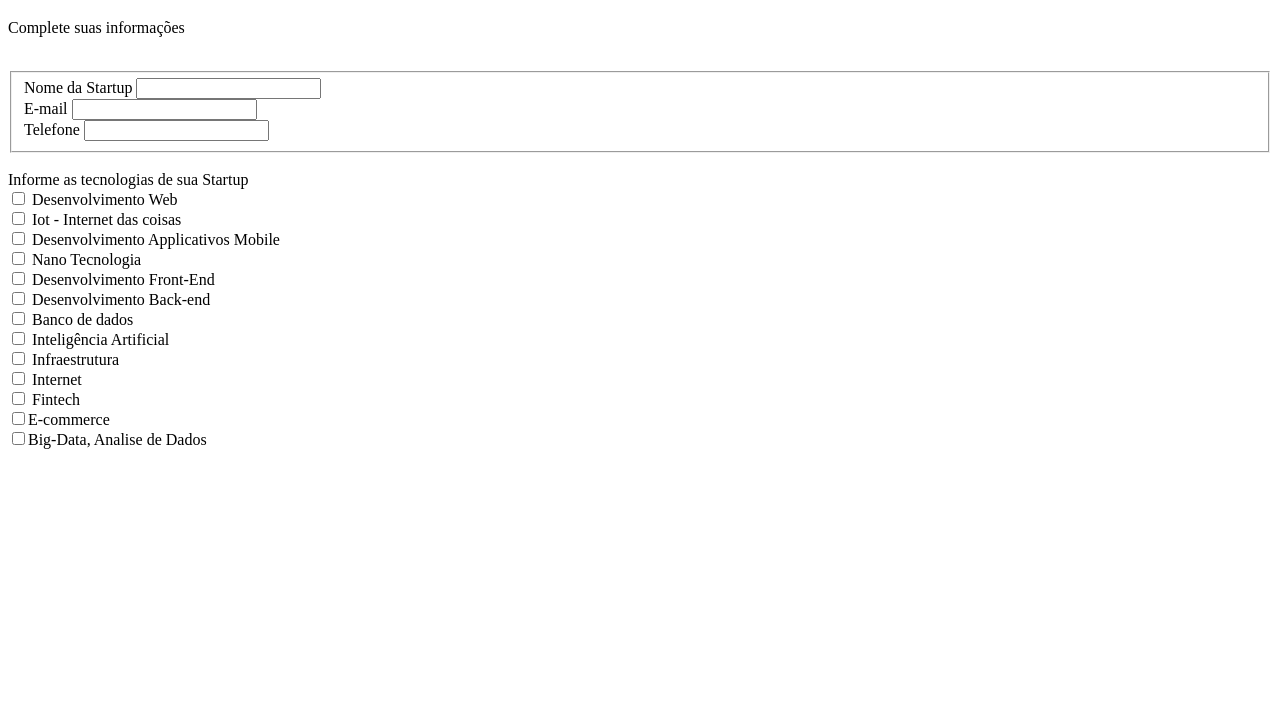
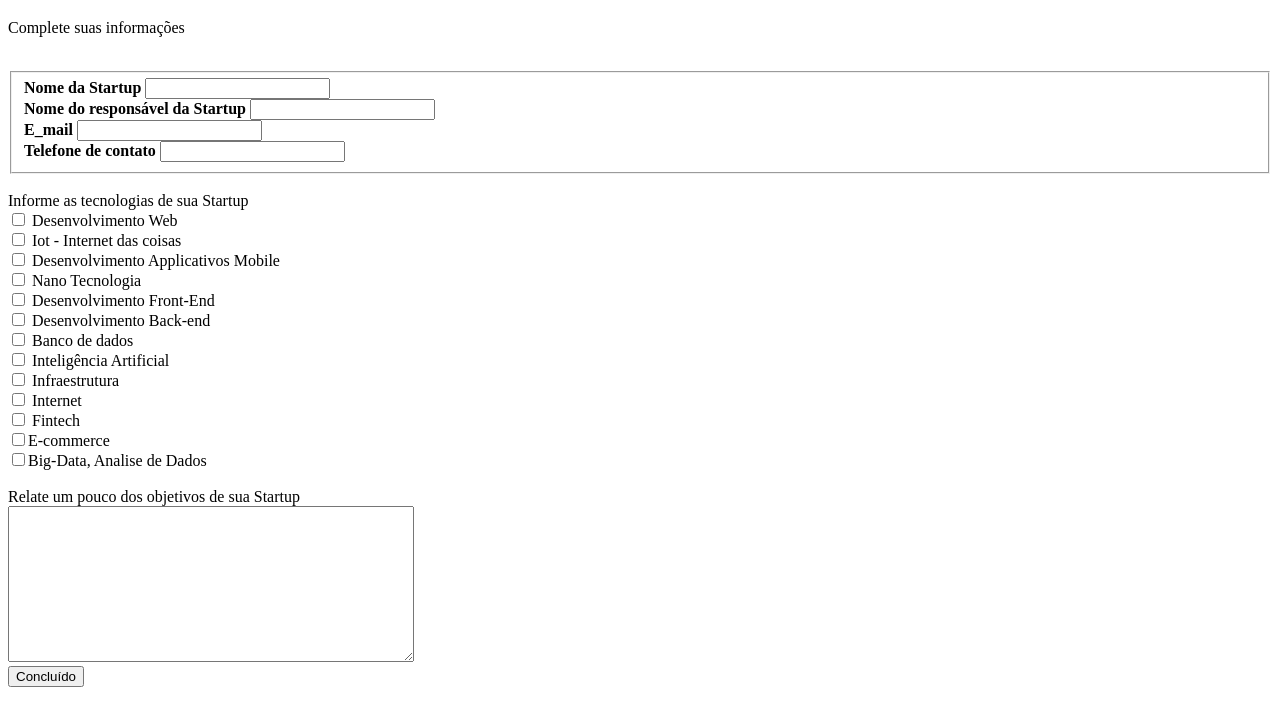
Before and after one commit to RobAndEdu/projetostartinvest, a plain HTML site: page index.html in a window 1280 px wide. Shown: the part 61-786 px from the top of the page. Drawn offline with Linux system fonts and the light colour scheme.

Commit message:
Construção Css v0.3

```diff
--- a/css/formulario.css
+++ b/css/formulario.css
@@ -0,0 +1,72 @@
+* {
+    margin: 0;
+    padding: 0;
+}
+
+#titulo {
+    font-family: sans-serif;
+    color: #380B61;
+    margin-left: 7%;
+}
+
+#infobasicas {
+    font-family: sans-serif;
+    color: #380b61;
+    margin-left: 10%;
+}
+
+fieldset {
+    border: 0;
+}
+
+body {
+    background-color: #F0F8FF;
+    font-family: sans-serif;
+    font-size: 1em;
+    color: #59429d;
+    margin-left: 36%;
+    margin-top: 2%;
+    justify-content: center;
+}
+
+input,
+select,
+textarea,
+button {
+    border-radius: 5px;
+}
+
+.campo {
+    margin-bottom: 1em;
+}
+
+.campo label {
+    margin-bottom: 1em;
+    color: #59429d;
+    display: block;
+}
+
+fieldset.infobasicas .campo {
+    float: left;
+    margin-right: 1em;
+}
+
+.campo input[type="text"],
+.campo input[type="e_mail"],
+.campo select,
+.campo textarea {
+    padding: 0.2em;
+    border: 1px solid #59429d;
+    box-shadow: 2px 2px 2px rgb(0, 0, 0, 0.2);
+    display: block;
+}
+
+.campo select option {
+    padding-right: 1em;
+}
+
+.campo input:focus,
+.campo select:focus,
+.campo textarea:focus {
+    background: #E0E0F8;
+}
--- a/index.html
+++ b/index.html
@@ -1,38 +1,47 @@
 <!DOCTYPE html>
 <html lang="pt-br">
+
 <head>
     <meta charset="UTF-8">
     <meta http-equiv="X-UA-Compatible" content="IE=edge">
     <meta name="viewport" content="width=device-width, initial-scale=1.0">
+    <link rel="stylsheet" type="text/css" href="css/formulario.css">
     <title>Startup - Invest</title>
+    <!-- Titulo -->
+
 </head>
 
 <body>
 
-    <div>
-        <h1>StartUp - Invest</h1>
+    <div class="campo">
+        <h1 id="tiulo">StartUp - Invest</h1>
         <p>Complete suas informações</p>
         <br>
         <form>
-            <fieldset>
-                <div>
-                    <label>Nome da Startup</label>
-                    <input type="text" name="nome" id="nome">
+            <fieldset class="infobasicas">
+                <div class="campo">
+                    <label><strong for="nome">Nome da Startup</strong></label>
+                    <input type="text" name="nome" id="nome" required>
                 </div>
 
-                <div>
-                    <label>E-mail</label>
-                    <input type="email" name="e_mail" id="e_mail">
+                <div class="campo">
+                    <label><strong for="nomeresp">Nome do responsável da Startup</strong></label>
+                    <input type="text" name="nomeresp" id="nomeresp" required>
                 </div>
 
-                <div>
-                    <label>Telefone</label>
-                    <input type="phone" name="phone" id="phone">
+                <div class="campo">
+                    <label><strong for="e_mail">E_mail</strong></label>
+                    <input type="email" name="e_mail" id="e_mail" required>
+                </div>
+
+                <div class="campo">
+                    <label><strong for="phone">Telefone de contato</strong></label>
+                    <input type="phone" name="phone" id="phone" required>
                 </div>
             </fieldset>
 
             <br>
-            <div>
+            <div class="campo">
                 <label>Informe as tecnologias de sua Startup</label>
                 <br>
                 <input type="checkbox" name="web" id="web"> Desenvolvimento Web<br>
@@ -50,8 +59,20 @@
                 <input type="checkbox" name="bigdata" id="bigdata">Big-Data, Analise de Dados<br>
             </div>
 
+            <div class="campo">
+                <br>
+                <label>Relate um pouco dos objetivos de sua Startup</label>
+                <br>
+
+                <textarea rows="10" style="width: 30em" id="relato">
+
+                </textarea>
+            </div>
+
+            <button type="submit" class="botao">Concluído</button>
 
         </form>
     </div>
 </body>
+
 </html>
```
